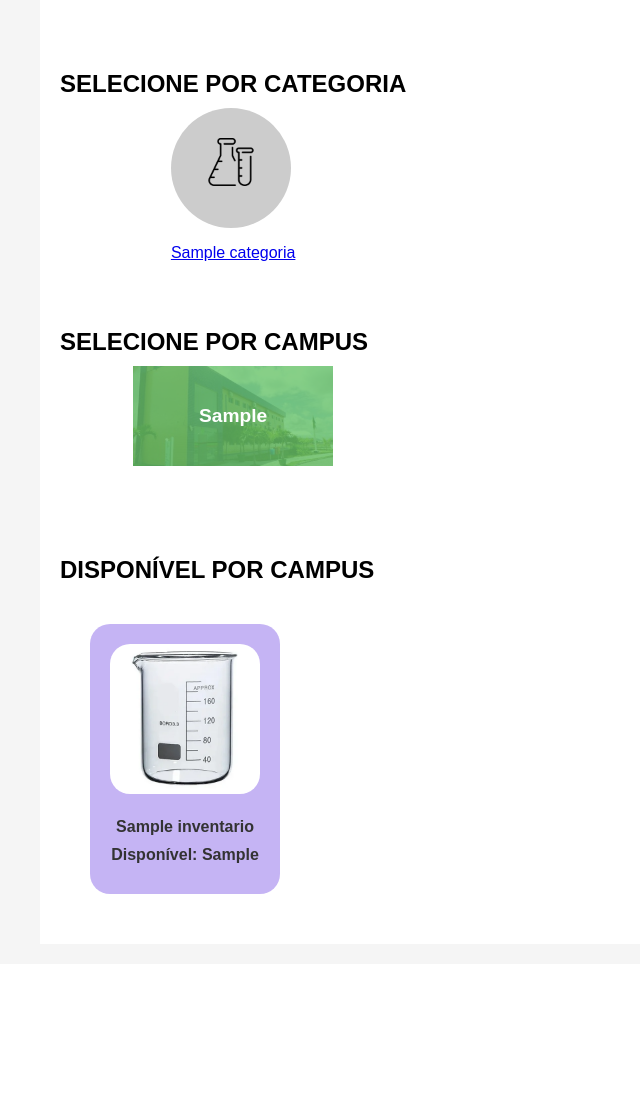
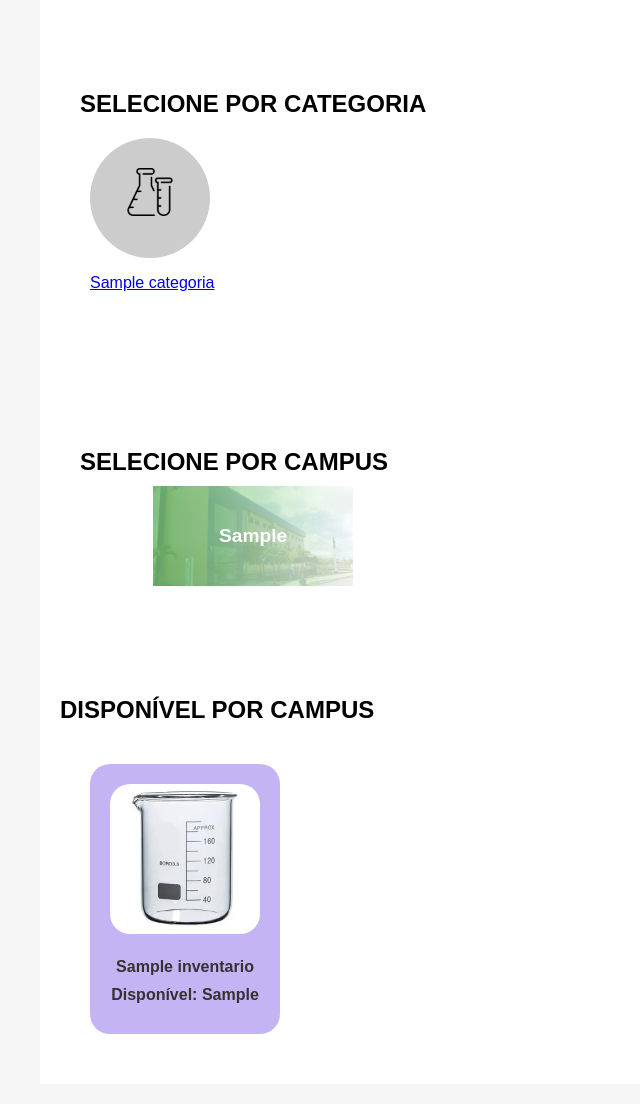
Before and after one commit to Jessica-Laizi/QUI-TROCA, a Django app: page /inicial/ in a window 1280 px wide. Shown: the part 115-1219 px from the top of the page, without its empty margins (0-640 px from the left). Before the commit the page ends 1009 px from the top, so only its background shows below. Run offline with Django 5.2, Linux system fonts and the light colour scheme; tables that the repository leaves empty hold one stand-in row (values such as "Sample post").

Commit message:
css da pagina inicial

```diff
--- a/static/css/visual.css
+++ b/static/css/visual.css
@@ -20,8 +20,8 @@ header h1 {
 
 .categorias {
     display: flex;
-    justify-content: center;
-    flex-wrap: wrap;
+    /* justify-content: center; */
+    flex-wrap: nowrap;
     gap: 20px;
     margin-bottom: 40px;
 }
@@ -30,11 +30,11 @@ header h1 {
     display: flex;
     flex-direction: column;
     align-items: center;
-    justify-content: center;
     cursor: pointer;
     text-align: center;
     gap: 20px;
 }
+
 
 .categoria .img {
     background-color: #ccc;
@@ -62,22 +62,22 @@ section h2 {
     justify-content: center;
     flex-wrap: wrap;
     gap: 20px;
+
 }
 
 .campus {
     display: flex;
     align-items: center;
     justify-content: center;
-    background-color: #6ac36a;
     color: white;
     width: 200px;
     height: 100px;
     text-align: center;
     position: relative;
     overflow: hidden;
-    /* transition: background-color 0.3s ease; */
     cursor: pointer;
     margin-bottom: 40px;
+    background: linear-gradient(to right, rgba(106, 195, 106, 0.9), rgba(106, 195, 106, 0.7), rgba(106, 195, 106, 0.3), rgba(106, 195, 106, 0));
 }
 
 .campus img {
@@ -149,3 +149,20 @@ section h2 {
     text-decoration: none;
     color: inherit;
 }
+
+.scroll-wrapper {
+    display: flex;
+    align-items: center;
+    width: auto;
+}
+
+.scroll-container {
+    display: flex;
+    flex-wrap: nowrap;
+    overflow-x: scroll;
+    scroll-behavior: smooth;
+    gap: 20px;
+    padding: 10px;
+    white-space: nowrap;
+
+}
--- a/templates/listagem.html
+++ b/templates/listagem.html
@@ -2,9 +2,11 @@
 {% load static %}
 {% block main %}
 <div>
-    <section>
+    <section class="container">
         <h2>SELECIONE POR CATEGORIA</h2>
-        <div class="categorias">
+        <div class="scroll-wrapper">
+
+            <div class="scroll-container categorias" id="categorias">
             {% for cat in categorias %}
             <div class="categoria">
                 <a href="{% url "categorias" cat.id %}">
@@ -16,77 +18,13 @@
             </a>
             </div>
             {% endfor %}
-            {% comment %} <div class="categoria">
-                <a href="{% url "categorias" "Vidarias" %}">
-                <div class="img">
-
-                    <img src="{% static "img/iconbecker.png" alt="Vidrarias" %}">
-                </div>
-                <p>Vidrarias</p>
-            </a>
-            </div>
-            <div class="categoria">
-                <a href="{% url "categorias" "Balancas" %}">
-                <div class="img">
-                    <img src="{% static "img/iconbecker.png" alt="Vidrarias" %}">
-                </div>
-                <p>Balanças</p>
-            </a>
-            </div>
-            <div class="categoria">
-                <a href="{% url "categorias" "Agitadores" %}">
-                <div class="img">
-                    <img src="{% static "img/iconbecker.png" alt="Vidrarias" %}">
-                </div>
-                <p>Agitadores</p>
-            </a>
-            </div>
-            <div class="categoria">
-                <a href="{% url "categorias" "Bombas" %}">
-                <div class="img">
-                    <img src="{% static "img/iconbecker.png" alt="Vidrarias" %}">
-                </div>
-                <p>Bombas</p>
-            </a>
-            </div>
-            <div class="categoria">
-                <a href="{% url "categorias" "Reagentes" %}">
-                <div class="img">
-                    <img src="{% static "img/iconbecker.png" alt="Vidrarias" %}">
-                </div>
-                <p>Reagentes</p>
-            </a>
-            </div>
-            <div class="categoria">
-                <a href="{% url "categorias" "Buretas" %}">
-                <div class="img">
-                    <img src="{% static "img/iconbecker.png" alt="Vidrarias" %}">
-                </div>
-                <p>Buretas</p>
-            </a>
-            </div>
-            <div class="categoria">
-                <a href="{% url "categorias" "Reagentes" %}">
-                <div class="img">
-                    <img src="{% static "img/iconbecker.png" alt="Vidrarias" %}">
-                </div>
-                <p>Reagentes</p>
-            </a>
-            </div>
-            <div class="categoria">
-                <a href="{% url "categorias" "Buretas" %}">
-                <div class="img">
-                    <img src="{% static "img/iconbecker.png" alt="Vidrarias" %}">
-                </div>
-                <p>Buretas</p>
-            </a>
-            </div> {% endcomment %}
-
         </div>
+    </div>
     </section>
 
-    <section>
+    <section class="container">
         <h2>SELECIONE POR CAMPUS</h2>
+
         <div class="campus-container">
                 {% for c in campus %}
                 <div class="campus">
@@ -94,20 +32,6 @@
                 <span>{{c.campus}}</span>
             </div>
     {% endfor %}
-                {% comment %} <img src="{% static "img/campusc.png" alt="SantaCruz" %}">
-                <span>Santa Cruz</span>
-            </div>
-
-            <div class="campus">
-                <img src="{% static "img/campusc.png" alt="SantaCruz" %}">
-                <span>Parnamirim</span>
-            </div>
-
-            <div class="campus">
-                <img src="{% static "img/campusc.png" alt="SantaCruz" %}">
-                <span>Lajes<span>
-            </div> {% endcomment %}
-
         </div>
     </section>
 
```
Also changed, not shown: inventario/migrations/0008_merge_20250218_0734.py (added).
